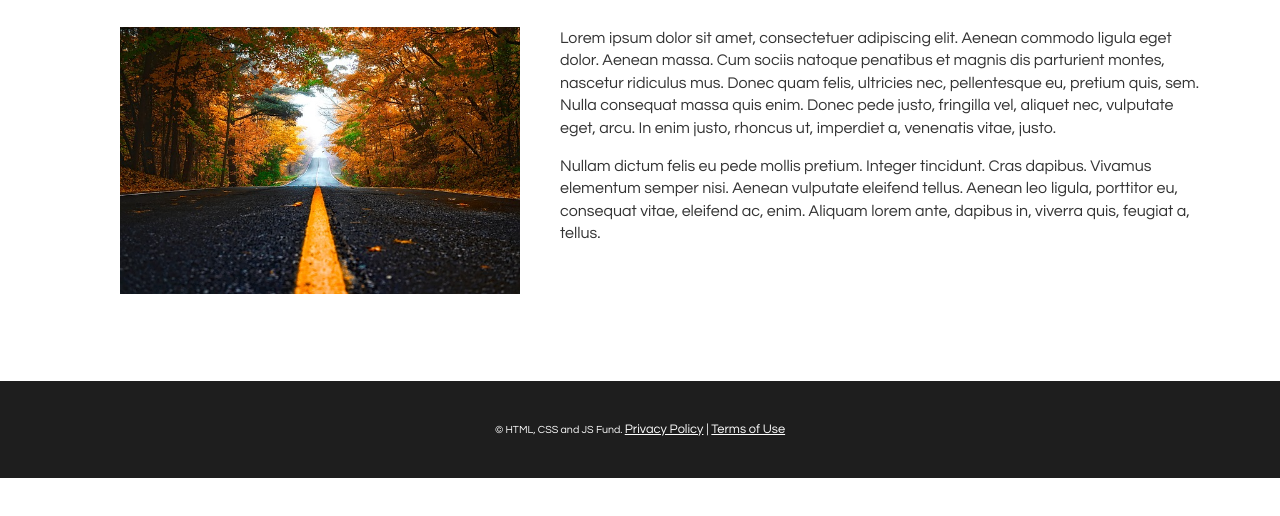
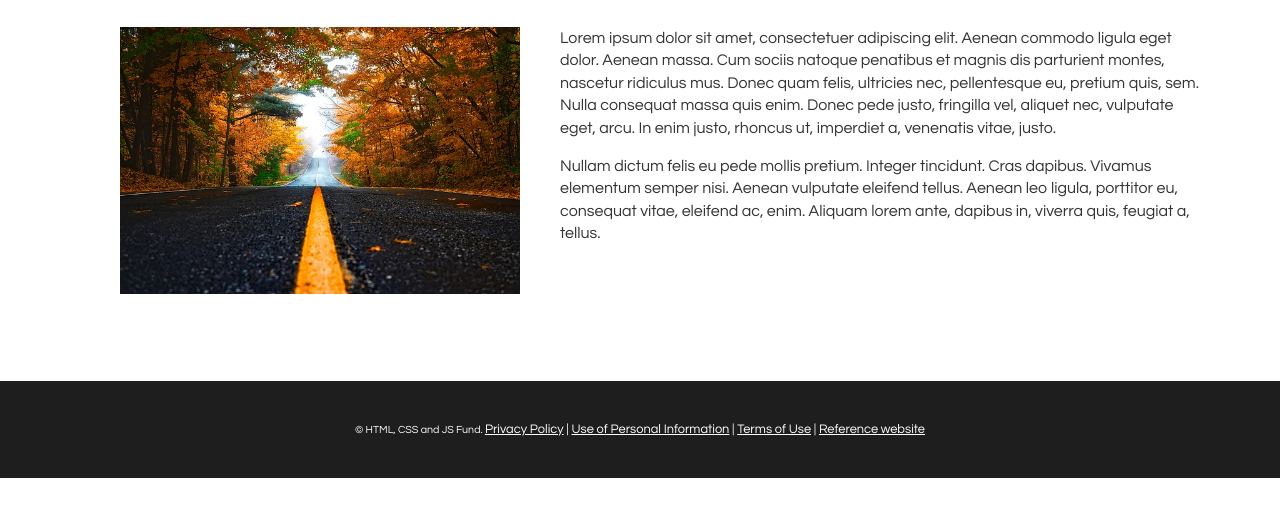
Before and after one commit to yuhsuanh/HTML-CSS-JavaScriptFundamentals, a plain HTML site: page week7/creating-hyperlinks/fall.html in a window 1280 px wide. Shown: the part 192-708 px from the top of the page. Drawn offline with Linux system fonts and the light colour scheme.

Commit message:
update lab6

```diff
--- a/week7/creating-hyperlinks/fall.html
+++ b/week7/creating-hyperlinks/fall.html
@@ -28,7 +28,7 @@
         <p>Nullam dictum felis eu pede mollis pretium. Integer tincidunt. Cras dapibus. Vivamus elementum semper nisi. Aenean vulputate eleifend tellus. Aenean leo ligula, porttitor eu, consequat vitae, eleifend ac, enim. Aliquam lorem ante, dapibus in, viverra quis, feugiat a, tellus.</p>
       </main>
       <footer>
-        <p><small>&copy; HTML, CSS and JS Fund. <!-- STEP 4: Add hyperlink to Privacy Policy page --></small><a href="legal/privacy-policy.html" title="Read our Corporate Privacy Policy">Privacy Policy</a> | <a href="legal/terms-of-use.html" title="Read Our Terms of Use Agreement">Terms of Use</a></p>
+        <p><small>&copy; HTML, CSS and JS Fund. <!-- STEP 4: Add hyperlink to Privacy Policy page --></small><a href="legal/privacy-policy.html" title="Read our Corporate Privacy Policy">Privacy Policy</a> | <a href="legal/privacy-policy.html#personal-information" title="Read our Corporate Use of Personal Information">Use of Personal Information</a> | <a href="legal/terms-of-use.html" title="Read Our Terms of Use Agreement">Terms of Use</a> | <a href="https://www.tripsavvy.com/four-seasons-in-canada-1482200" title="Introduction to Canada's Four Seasons">Reference website</a></p>
       </footer>
     </body>
   </html>
```
Also changed, not shown: week7/creating-hyperlinks/index.html (+1 -1 lines), week7/creating-hyperlinks/spring.html (+1 -1 lines), week7/creating-hyperlinks/summer.html (+1 -1 lines), week7/creating-hyperlinks/winter.html (+1 -1 lines), 1 other file.
